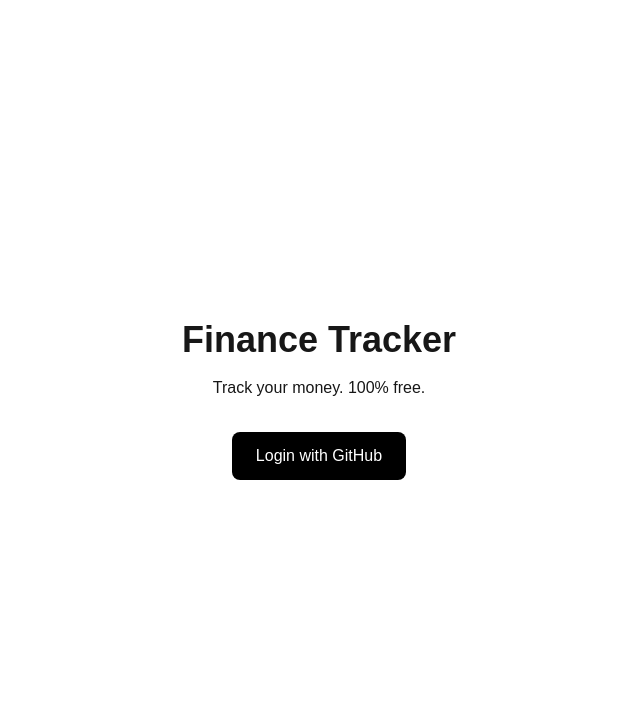
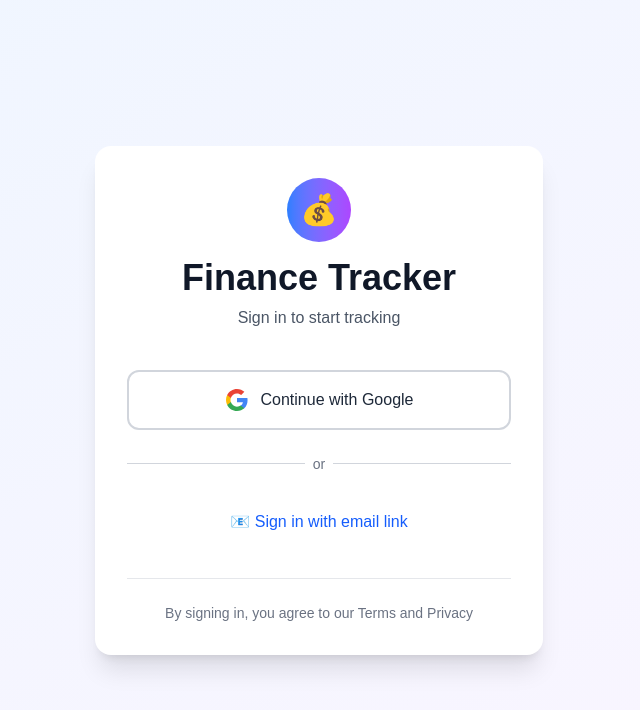
Before and after one commit to boris-tch/BMTfinance, a Next.js app: page / in a window 1280 px wide. Shown: the top 710 px of the page, without its empty margins (321-961 px from the left). Built offline with nearby package versions, Linux system fonts and the light colour scheme; no server answers.

Commit message:
google and dashboard

```diff
--- a/app/auth/callback/route.ts
+++ b/app/auth/callback/route.ts
@@ -5,10 +5,12 @@
   const requestUrl = new URL(request.url)
   const code = requestUrl.searchParams.get('code')
 
+  const supabase = createClient()
+
   if (code) {
-    const supabase = createClient()
     await supabase.auth.exchangeCodeForSession(code)
   }
 
-  return NextResponse.redirect(requestUrl.origin)
+  // Redirect to dashboard
+  return NextResponse.redirect(`${requestUrl.origin}/dashboard`)
 }
--- /dev/null
+++ b/app/dashboard/page.tsx
@@ -0,0 +1,110 @@
+'use client'
+
+import { createClient } from '@/lib/supabase/client'
+import { useEffect, useState } from 'react'
+import { useRouter } from 'next/navigation'
+import Link from 'next/link'
+
+export default function Dashboard() {
+  const [user, setUser] = useState<any>(null)
+  const [loading, setLoading] = useState(true)
+  const supabase = createClient()
+  const router = useRouter()
+
+  useEffect(() => {
+    supabase.auth.getUser().then(({ data: { user } }) => {
+      setUser(user)
+      setLoading(false)
+      if (!user) router.push('/')
+    })
+  }, [])
+
+  const handleLogout = async () => {
+    await supabase.auth.signOut()
+    router.push('/')
+  }
+
+  if (loading) {
+    return (
+      <div className="min-h-screen flex items-center justify-center">
+        <div className="text-center">
+          <div className="w-12 h-12 border-4 border-blue-600 border-t-transparent rounded-full animate-spin mx-auto mb-4"></div>
+          <p>Loading your dashboard...</p>
+        </div>
+      </div>
+    )
+  }
+
+  return (
+    <div className="min-h-screen bg-gray-50">
+      <nav className="bg-white shadow">
+        <div className="max-w-7xl mx-auto px-4 sm:px-6 lg:px-8">
+          <div className="flex justify-between h-16">
+            <div className="flex items-center">
+              <h1 className="text-xl font-bold">💰 Finance Dashboard</h1>
+            </div>
+            <div className="flex items-center space-x-4">
+              <span className="text-gray-700">{user?.email}</span>
+              <button
+                onClick={handleLogout}
+                className="px-4 py-2 bg-gray-100 rounded-lg hover:bg-gray-200"
+              >
+                Logout
+              </button>
+            </div>
+          </div>
+        </div>
+      </nav>
+
+      <main className="max-w-7xl mx-auto py-6 sm:px-6 lg:px-8">
+        <div className="px-4 py-6">
+          <div className="mb-8">
+            <h2 className="text-2xl font-bold mb-4">Welcome back! 🎉</h2>
+            <p className="text-gray-600">
+              You're now ready to build your finance tracker.
+            </p>
+          </div>
+
+          <div className="grid grid-cols-1 md:grid-cols-3 gap-6 mb-8">
+            <div className="bg-white p-6 rounded-xl shadow">
+              <div className="text-2xl mb-2">📝</div>
+              <h3 className="font-semibold text-lg mb-2">Add Transactions</h3>
+              <p className="text-gray-600 mb-4">Start tracking income & expenses</p>
+              <Link href="/transactions/add" className="text-blue-600 hover:underline">
+                Start adding →
+              </Link>
+            </div>
+
+            <div className="bg-white p-6 rounded-xl shadow">
+              <div className="text-2xl mb-2">📊</div>
+              <h3 className="font-semibold text-lg mb-2">View Dashboard</h3>
+              <p className="text-gray-600 mb-4">See your spending patterns</p>
+              <Link href="/analytics" className="text-blue-600 hover:underline">
+                View analytics →
+              </Link>
+            </div>
+
+            <div className="bg-white p-6 rounded-xl shadow">
+              <div className="text-2xl mb-2">🎯</div>
+              <h3 className="font-semibold text-lg mb-2">Set Budgets</h3>
+              <p className="text-gray-600 mb-4">Plan your monthly spending</p>
+              <Link href="/budgets" className="text-blue-600 hover:underline">
+                Set budgets →
+              </Link>
+            </div>
+          </div>
+
+          <div className="bg-white p-6 rounded-xl shadow">
+            <h3 className="font-semibold text-lg mb-4">What to build next:</h3>
+            <ol className="list-decimal pl-5 space-y-2">
+              <li>Transaction form (amount, category, date)</li>
+              <li>Transaction list display</li>
+              <li>Monthly summary calculations</li>
+              <li>Category pie chart</li>
+            </ol>
+          </div>
+        </div>
+      </main>
+    </div>
+  )
+}
--- a/app/page.tsx
+++ b/app/page.tsx
@@ -1,28 +1,104 @@
 'use client'
 
 import { createClient } from '@/lib/supabase/client'
+import { useState } from 'react'
 
 export default function Home() {
+  const [loading, setLoading] = useState(false)
   const supabase = createClient()
 
-  const handleLogin = async () => {
-    await supabase.auth.signInWithOAuth({
-      provider: 'github',
-      options: { redirectTo: `${location.origin}/auth/callback` }
-    })
+  const handleGoogleLogin = async () => {
+    setLoading(true)
+    try {
+      const { error } = await supabase.auth.signInWithOAuth({
+        provider: 'google',
+        options: {
+          redirectTo: `${location.origin}/auth/callback`,
+          queryParams: {
+            access_type: 'offline',
+            prompt: 'consent'
+          }
+        }
+      })
+
+      if (error) throw error
+    } catch (error: any) {
+      console.error('Google login error:', error)
+      alert(`Login failed: ${error.message}`)
+    } finally {
+      setLoading(false)
+    }
   }
 
   return (
-    <div className="min-h-screen flex items-center justify-center">
-      <div className="text-center">
-        <h1 className="text-4xl font-bold mb-4">Finance Tracker</h1>
-        <p className="mb-8">Track your money. 100% free.</p>
-        <button
-          onClick={handleLogin}
-          className="bg-black text-white px-6 py-3 rounded-lg hover:bg-gray-800"
-        >
-          Login with GitHub
-        </button>
+    <div className="min-h-screen flex items-center justify-center bg-gradient-to-br from-blue-50 to-purple-50">
+      <div className="max-w-md w-full p-8 bg-white rounded-2xl shadow-xl">
+        <div className="text-center mb-10">
+          <div className="inline-flex items-center justify-center w-16 h-16 bg-gradient-to-r from-blue-500 to-purple-500 rounded-full mb-4">
+            <span className="text-3xl text-white">💰</span>
+          </div>
+          <h1 className="text-4xl font-bold text-gray-900 mb-2">
+            Finance Tracker
+          </h1>
+          <p className="text-gray-600">Sign in to start tracking</p>
+        </div>
+
+        <div className="space-y-4">
+          <button
+            onClick={handleGoogleLogin}
+            disabled={loading}
+            className="w-full flex items-center justify-center gap-3 bg-white border-2 border-gray-300 text-gray-800 px-6 py-4 rounded-xl hover:bg-gray-50 hover:border-gray-400 disabled:opacity-50 transition-all"
+          >
+            {loading ? (
+              <>
+                <div className="w-5 h-5 border-2 border-gray-400 border-t-transparent rounded-full animate-spin"></div>
+                <span>Connecting to Google...</span>
+              </>
+            ) : (
+              <>
+                <svg className="w-6 h-6" viewBox="0 0 24 24">
+                  <path fill="#4285F4" d="M22.56 12.25c0-.78-.07-1.53-.2-2.25H12v4.26h5.92c-.26 1.37-1.04 2.53-2.21 3.31v2.77h3.57c2.08-1.92 3.28-4.74 3.28-8.09z"/>
+                  <path fill="#34A853" d="M12 23c2.97 0 5.46-.98 7.28-2.66l-3.57-2.77c-.98.66-2.23 1.06-3.71 1.06-2.86 0-5.29-1.93-6.16-4.53H2.18v2.84C3.99 20.53 7.7 23 12 23z"/>
+                  <path fill="#FBBC05" d="M5.84 14.09c-.22-.66-.35-1.36-.35-2.09s.13-1.43.35-2.09V7.07H2.18C1.43 8.55 1 10.22 1 12s.43 3.45 1.18 4.93l2.85-2.22.81-.62z"/>
+                  <path fill="#EA4335" d="M12 5.38c1.62 0 3.06.56 4.21 1.64l3.15-3.15C17.45 2.09 14.97 1 12 1 7.7 1 3.99 3.47 2.18 7.07l3.66 2.84c.87-2.6 3.3-4.53 6.16-4.53z"/>
+                </svg>
+                <span className="font-medium">Continue with Google</span>
+              </>
+            )}
+          </button>
+
+          <div className="relative my-6">
+            <div className="absolute inset-0 flex items-center">
+              <div className="w-full border-t border-gray-300"></div>
+            </div>
+            <div className="relative flex justify-center text-sm">
+              <span className="px-2 bg-white text-gray-500">or</span>
+            </div>
+          </div>
+
+          <button
+            onClick={() => {
+              const email = prompt('Enter your email for magic link:')
+              if (email) {
+                supabase.auth.signInWithOtp({
+                  email,
+                  options: { emailRedirectTo: `${location.origin}/auth/callback` }
+                }).then(() => {
+                  alert('Magic link sent to your email!')
+                })
+              }
+            }}
+            className="w-full text-center text-blue-600 hover:text-blue-800 font-medium py-3"
+          >
+            📧 Sign in with email link
+          </button>
+        </div>
+
+        <div className="mt-8 pt-6 border-t border-gray-200">
+          <p className="text-center text-sm text-gray-500">
+            By signing in, you agree to our Terms and Privacy
+          </p>
+        </div>
       </div>
     </div>
   )
```
